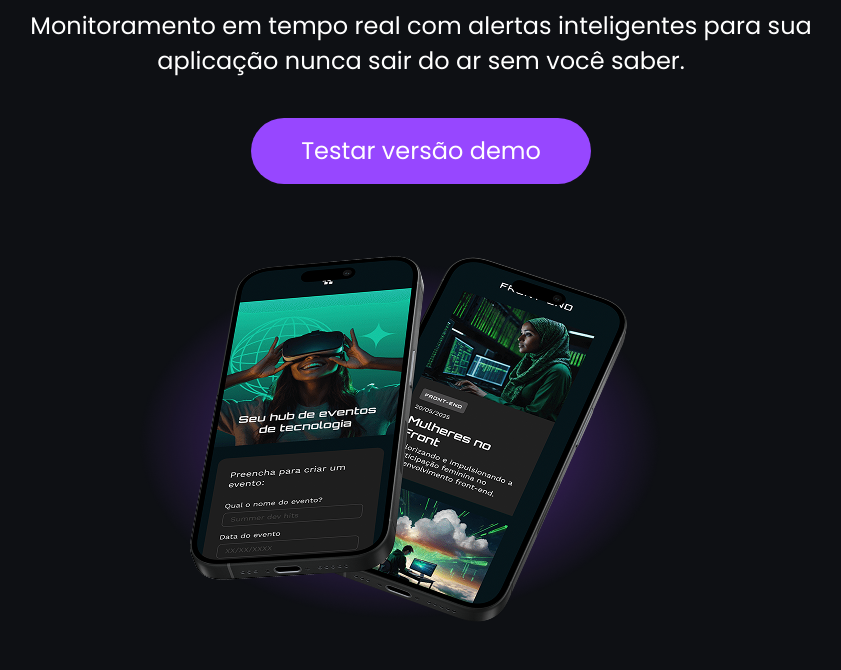
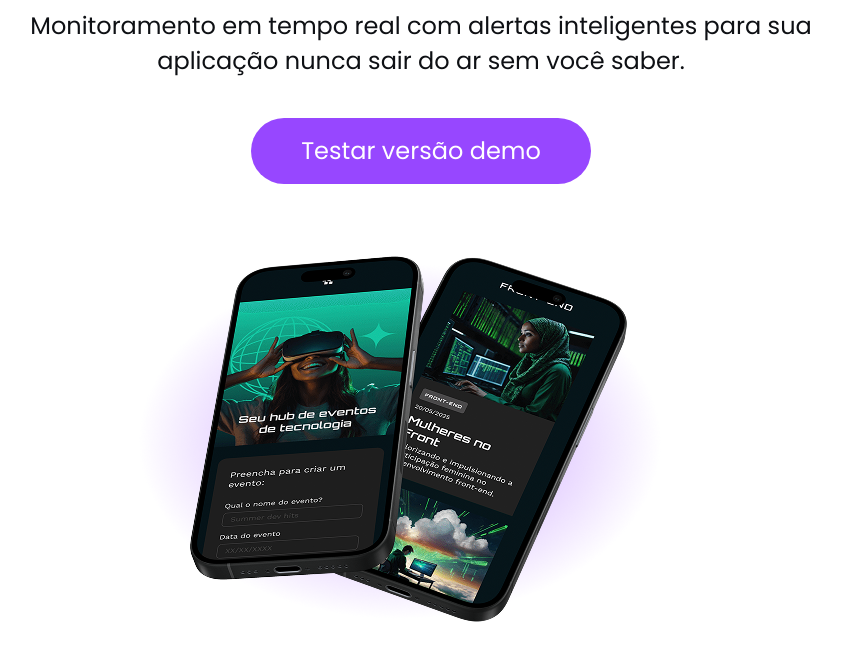
Before and after one commit to lucasvieiragomes28/tecboard, a plain HTML site: page index.html in a window 1280 px wide. Shown: the part 345-1015 px from the top of the page, without its empty margins (219-1060 px from the left). Drawn offline with Linux system fonts and the light colour scheme.

Commit message:
Altera cor do fundo e cor do texto

```diff
--- a/css/style.css
+++ b/css/style.css
@@ -21,8 +21,8 @@
 }
 /*Estilo Desktop*/
 body{
-    background-color: #0E1014;
-    color: #ffffff;
+    background-color: #ffffff;
+    color: #0E1014;
 }
 header img{
     display: block;
```
